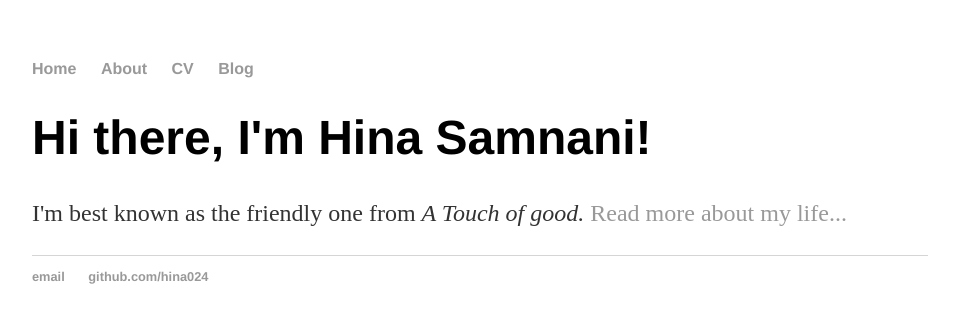
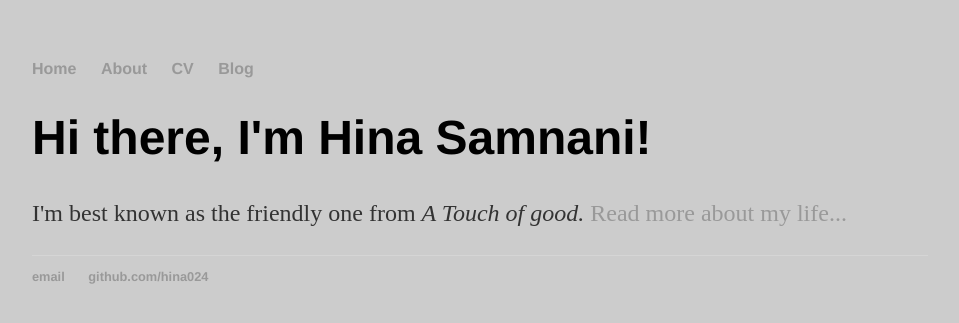
Before and after one commit to Hina024/Hina024.github.io, a Jekyll site: the page built from index.html, in a window 1280 px wide. Shown: the top 323 px of the page, without its empty margins (160-1119 px from the left). Built offline with Jekyll 4.4.1, drawn with Linux system fonts in a browser that asks for light colours.

Commit message:
Update main.css

```diff
--- a/css/main.css
+++ b/css/main.css
@@ -1,7 +1,7 @@
 body {
     margin: 60px auto;
     width: 70%;
-    background: #FFHHSS;
+     background-color: #cccccc;
 }
 nav ul, footer ul {
     font-family:'Helvetica', 'Arial', 'Sans-Serif';
```
